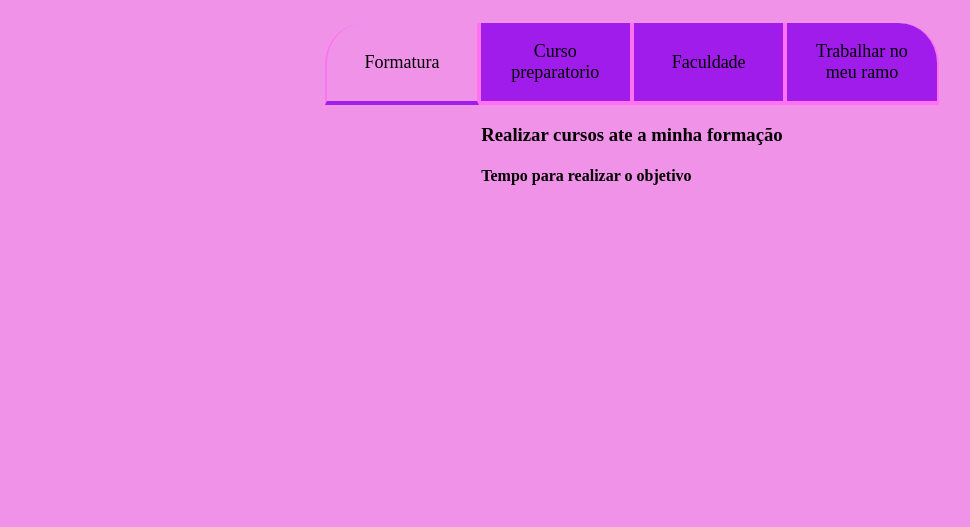
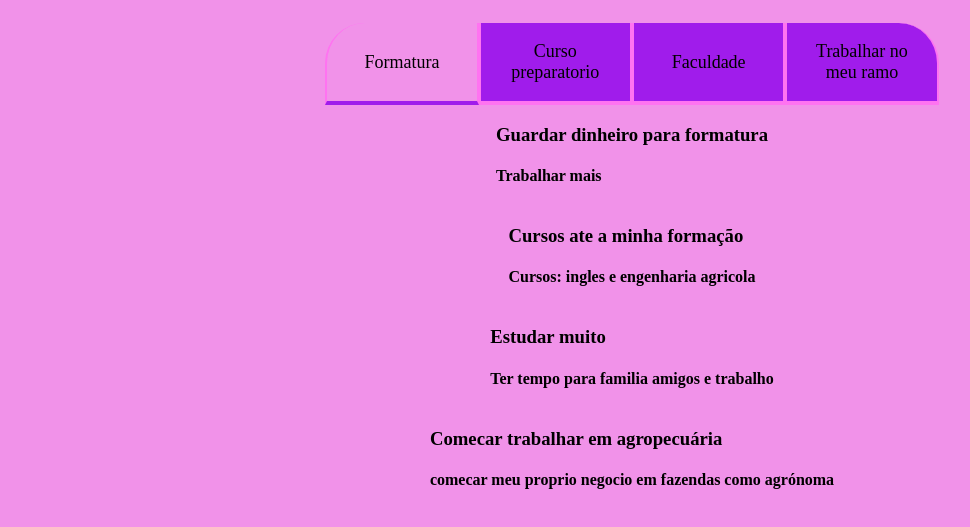
Before and after one commit to 09092007geise/terceirao, a plain HTML site: page index.html in a window 1280 px wide. Shown: the part 75-602 px from the top of the page, without its empty margins (8-978 px from the left). Drawn offline with Linux system fonts and the light colour scheme.

Commit message:
Update index.html

```diff
--- a/index.html
+++ b/index.html
@@ -17,10 +17,22 @@
         </div>
      <div class="abas textos">
          <div class="aba-conteudo">
-             <h3 class="aba-conteudo-titulo-principal">Realizar cursos ate a minha formação</h3>
-             <h4 class="aba-conteudo-titulo-secundario">Tempo para realizar o objetivo</h4>
+             <h3 class="aba-conteudo-titulo-principal">Guardar dinheiro para formatura</h3>
+             <h4 class="aba-conteudo-titulo-secundario">Trabalhar mais </h4>
          </div>
      </div>
+        <div class="aba-conteudo">
+             <h3 class="aba-conteudo-titulo-principal">Cursos ate a minha formação</h3>
+             <h4 class="aba-conteudo-titulo-secundario">Cursos: ingles e engenharia agricola </h4>
+        </div>
+        <div class="aba-conteudo">
+             <h3 class="aba-conteudo-titulo-principal">Estudar muito</h3>
+             <h4 class="aba-conteudo-titulo-secundario">Ter tempo para familia amigos e trabalho</h4>
+        </div>
+        <div class="aba-conteudo">
+             <h3 class="aba-conteudo-titulo-principal">Comecar trabalhar em agropecuária</h3>
+             <h4 class="aba-conteudo-titulo-secundario">comecar meu proprio negocio em fazendas como agrónoma </h4>
+        </div>
     </section>
     <script src="main.js"></script>
 </body>
```
